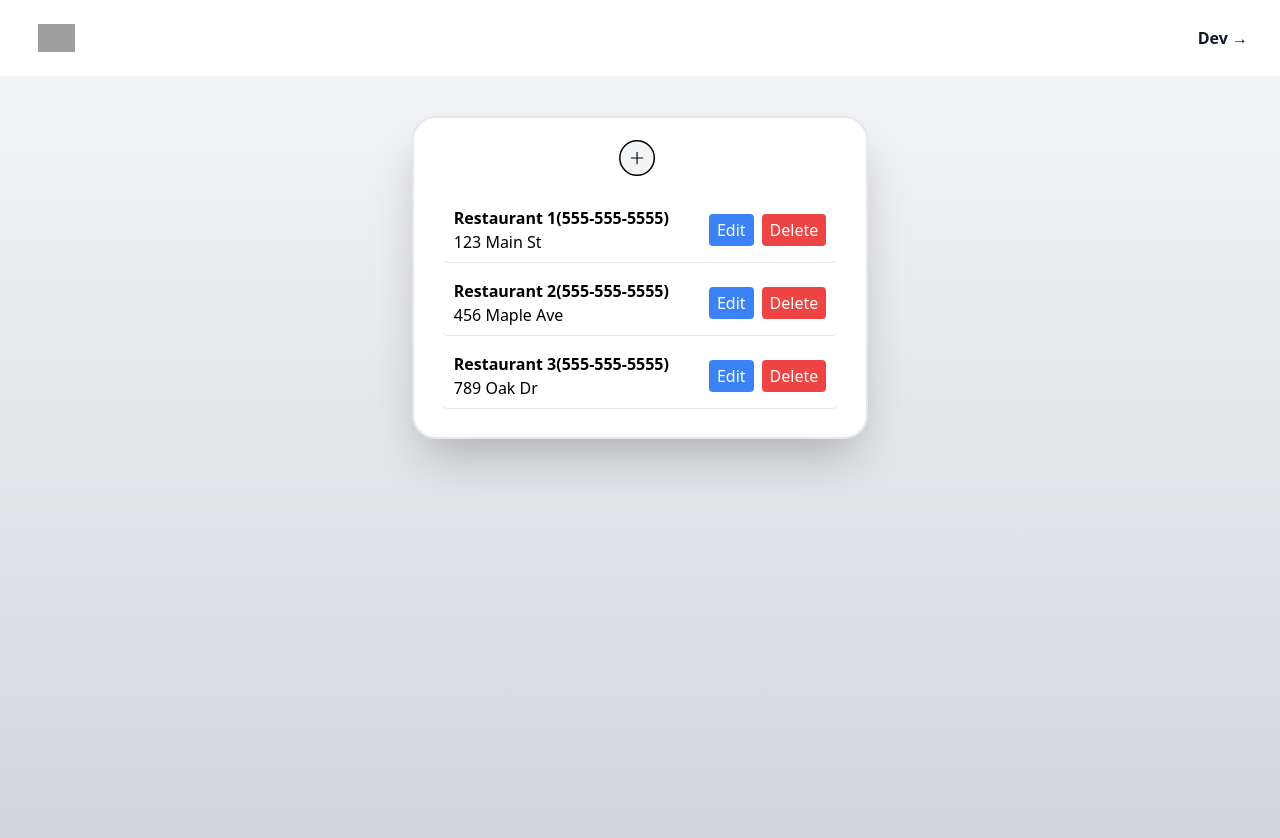
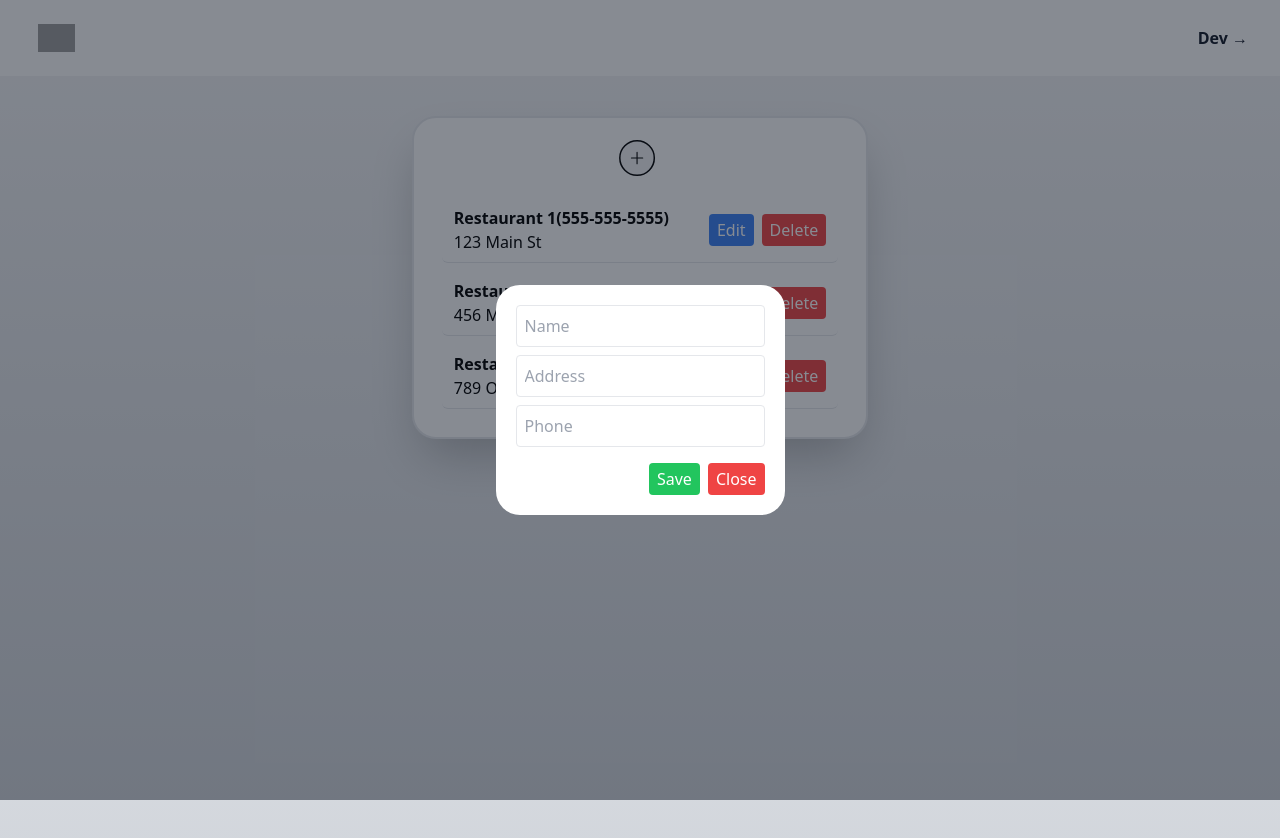
Before and after one commit to restaurant-manager-lk/frontend, a React (Create React App) app: page / in a window 1280 px wide. Both pictures are taken after a click on the button 637 px from the left and 158 px from the top of the page. Shown: the top 838 px of the page. Built offline with nearby package versions, Linux system fonts and the light colour scheme; grey boxes are pictures that could not be loaded.

Commit message:
developed a simple register UI

```diff
--- a/src/components/List.tsx
+++ b/src/components/List.tsx
@@ -1,6 +1,7 @@
 import React, { useState } from "react";
+import RestaurantPopup from "./RestaurantPopup"; // import the popup component
 
-interface ListRestaurantProps {
+export interface ListRestaurantProps {
   name: string;
   address: string;
   phone: string;
@@ -13,13 +14,14 @@ const List: React.FC = () => {
     { name: "Restaurant 3", address: "789 Oak Dr", phone: "555-555-5555" },
   ];
 
-  const [selectedRestaurant, setSelectedRestaurant] =
-    useState<ListRestaurantProps | null>(null);
+  const [selectedRestaurant, setSelectedRestaurant] = useState<ListRestaurantProps | null>(null);
+  const [selectedRestaurantIndex, setSelectedRestaurantIndex] = useState<number | null>(null);
   const [isModalOpen, setIsModalOpen] = useState(false);
   const [restaurants, setRestaurants] = useState(initialRestaurants);
 
   const handleRestaurantClick = (index: number) => {
     setSelectedRestaurant(restaurants[index]);
+    setSelectedRestaurantIndex(index);
     setIsModalOpen(true);
   };
 
@@ -30,12 +32,32 @@ const List: React.FC = () => {
     setRestaurants(newRestaurants);
   };
 
+  const handleSave = (updatedRestaurant: ListRestaurantProps, index: number | null) => {
+    const newRestaurants = [...restaurants];
+    if (index === null) {
+      // Adding a new restaurant
+      newRestaurants.push(updatedRestaurant);
+    } else {
+      // Editing an existing restaurant
+      newRestaurants[index] = updatedRestaurant;
+    }
+    setRestaurants(newRestaurants);
+    setIsModalOpen(false);
+  };
+
+  const handleAddNewRestaurant = () => {
+    setSelectedRestaurant(null);
+    setSelectedRestaurantIndex(null);
+    setIsModalOpen(true);
+  };
+
   return (
     <div className="bg-white rounded-3xl shadow-2xl border-2 ">
       <div className="flex justify-center mt-4 scale-75">
         <button
           type="button"
           className="text-black border-2 border-black bg-gray-100 hover:bg-blue-500 focus:outline-none focus:ring-blue-300 font-medium rounded-full text-sm p-2.5 text-center inline-flex items-center me-2"
+          onClick={handleAddNewRestaurant}
         >
           <svg
             xmlns="http://www.w3.org/2000/svg"
@@ -58,7 +80,10 @@ const List: React.FC = () => {
         {restaurants.length === 0 ? (
           <div className="flex flex-col items-center justify-center">
             <p>No restaurants are registered</p>
-            <button className="bg-blue-500 text-white rounded px-2 py-1 mt-2">
+            <button
+              className="bg-blue-500 text-white rounded px-2 py-1 mt-2"
+              onClick={handleAddNewRestaurant}
+            >
               <i className="fas fa-plus"></i>
             </button>
           </div>
@@ -91,19 +116,12 @@ const List: React.FC = () => {
         )}
       </div>
       {isModalOpen && (
-        <div className="fixed inset-0 bg-gray-900 bg-opacity-50 flex items-center justify-center">
-          <div className="bg-white p-5 rounded-3xl">
-            <h2 className="font-bold">{selectedRestaurant?.name}</h2>
-            <p>{selectedRestaurant?.address}</p>
-            <p>{selectedRestaurant?.phone}</p>
-            <button
-              onClick={() => setIsModalOpen(false)}
-              className="bg-red-500 text-white rounded px-2 py-1"
-            >
-              Close
-            </button>
-          </div>
-        </div>
+        <RestaurantPopup
+          restaurant={selectedRestaurant}
+          onClose={() => setIsModalOpen(false)}
+          onSave={handleSave}
+          index={selectedRestaurantIndex}
+        />
       )}
     </div>
   );
--- /dev/null
+++ b/src/components/RestaurantPopup.tsx
@@ -0,0 +1,85 @@
+import React, { useState, useEffect } from 'react';
+import { ListRestaurantProps } from './List';
+
+interface RestaurantPopupProps {
+  restaurant: ListRestaurantProps | null;
+  onClose: () => void;
+  onSave: (restaurant: ListRestaurantProps, index: number | null) => void;
+  index: number | null;
+}
+
+const RestaurantPopup: React.FC<RestaurantPopupProps> = ({ restaurant, onClose, onSave, index }) => {
+  const [isEditing, setIsEditing] = useState(true);
+  const [editedRestaurant, setEditedRestaurant] = useState<ListRestaurantProps>({
+    name: '',
+    address: '',
+    phone: '',
+  });
+
+  useEffect(() => {
+    if (restaurant) {
+      setEditedRestaurant(restaurant);
+    } else {
+      setEditedRestaurant({
+        name: '',
+        address: '',
+        phone: '',
+      });
+    }
+  }, [restaurant]);
+
+  const handleInputChange = (e: React.ChangeEvent<HTMLInputElement>) => {
+    const { name, value } = e.target;
+    setEditedRestaurant((prev) => ({ ...prev, [name]: value }));
+  };
+
+  const handleSaveClick = () => {
+    if (editedRestaurant) {
+      onSave(editedRestaurant, index);
+    }
+    setIsEditing(false);
+  };
+
+  return (
+    <div className="fixed inset-0 bg-gray-900 bg-opacity-50 flex items-center justify-center">
+      <div className="bg-white p-5 rounded-3xl">
+        <div>
+          <input
+            type="text"
+            name="name"
+            value={editedRestaurant.name}
+            onChange={handleInputChange}
+            className="block w-full mb-2 p-2 border rounded"
+            placeholder="Name"
+          />
+          <input
+            type="text"
+            name="address"
+            value={editedRestaurant.address}
+            onChange={handleInputChange}
+            className="block w-full mb-2 p-2 border rounded"
+            placeholder="Address"
+          />
+          <input
+            type="text"
+            name="phone"
+            value={editedRestaurant.phone}
+            onChange={handleInputChange}
+            className="block w-full mb-2 p-2 border rounded"
+            placeholder="Phone"
+          />
+        </div>
+        <div className="flex justify-end space-x-2 mt-4">
+          <button onClick={handleSaveClick} className="bg-green-500 text-white rounded px-2 py-1">
+            Save
+          </button>
+          <button onClick={onClose} className="bg-red-500 text-white rounded px-2 py-1">
+            Close
+          </button>
+        </div>
+      </div>
+    </div>
+  );
+};
+
+export default RestaurantPopup;
```
